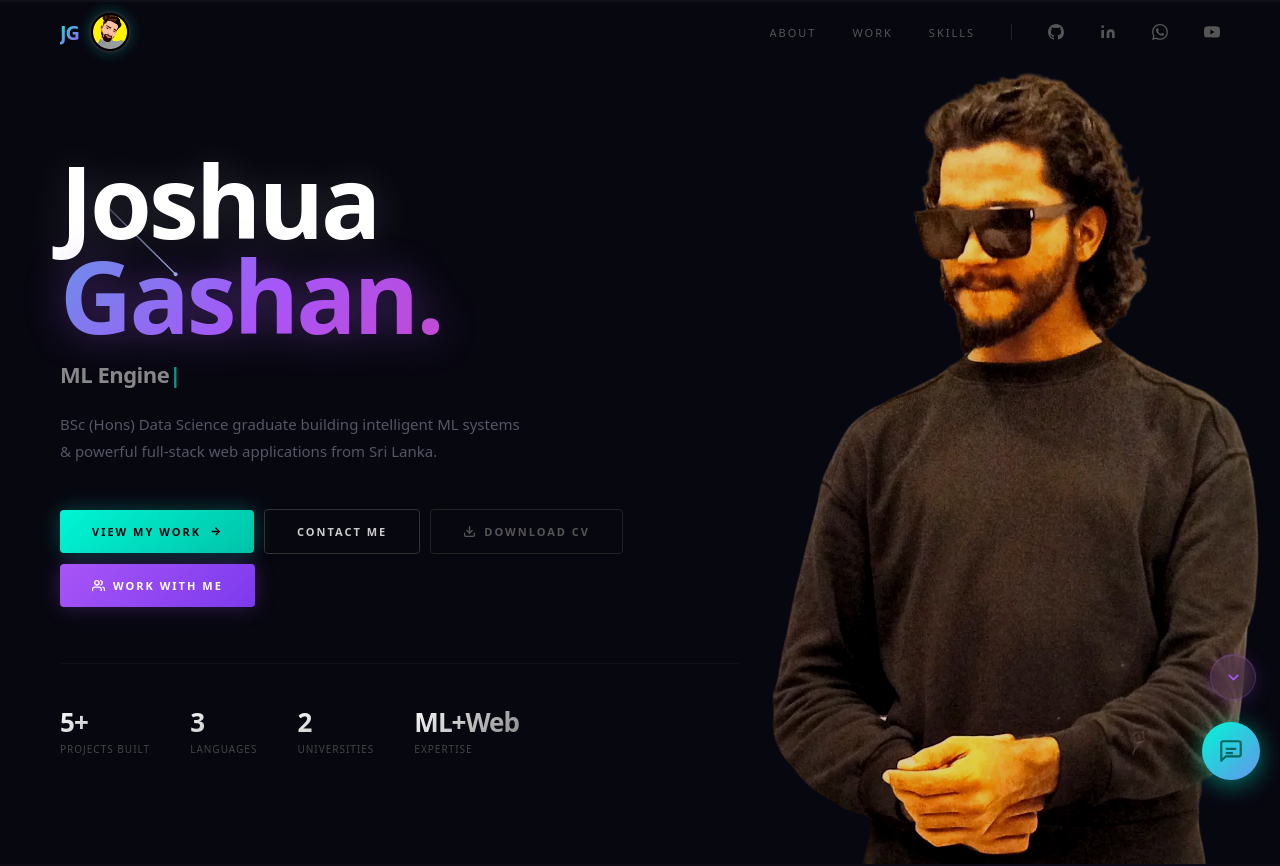
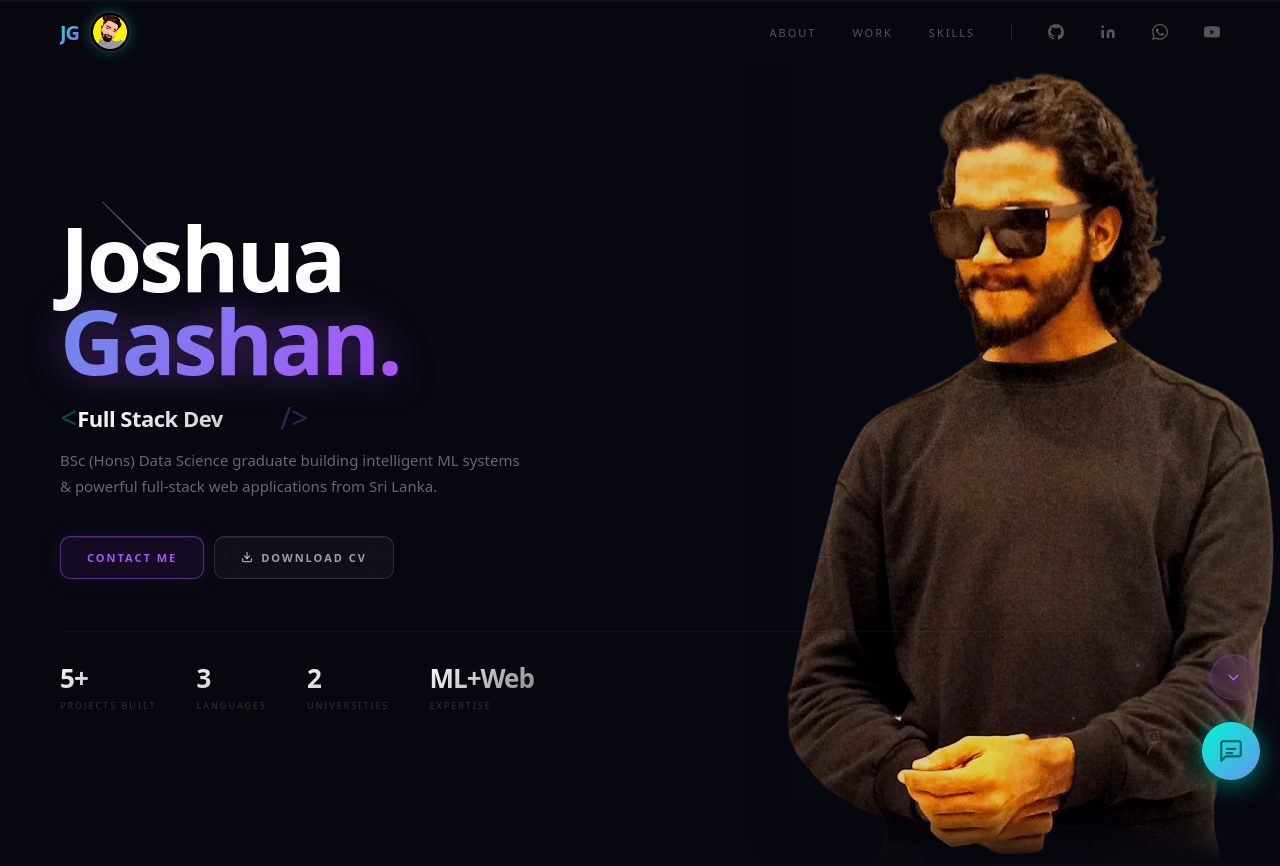
Before and after one commit to JoshuaGashan/Portfolio, a React app: page / in a window 1280 px wide. Shown: the top 866 px of the page. Built offline with nearby package versions, Linux system fonts and the light colour scheme.

Commit message:
Changes in Hero section

```diff
--- a/src/App.jsx
+++ b/src/App.jsx
@@ -1056,17 +1056,17 @@ function Portfolio() {
   const [activeProject, setActiveProject] = useState(null);
   const [hoverChip, setHoverChip] = useState(null);
   const [typed, setTyped] = useState("");
-  const titles = ["Data Scientist.", "ML Engineer.", "Full-Stack Dev.", "Problem Solver."];
+  const titles = ["Data Scientist", "ML Engineer", "Full Stack Dev", "NLP Specialist", "AI Builder", "Problem Solver", "Python Dev", "Big Data Eng"];
   const [titleIdx, setTitleIdx] = useState(0);
   const [charIdx, setCharIdx] = useState(0);
   const [deleting, setDeleting] = useState(false);
 
   useEffect(() => {
     const current = titles[titleIdx];
-    const speed = deleting ? 40 : 80;
+    const speed = deleting ? 30 : 65;
     const t = setTimeout(() => {
       if (!deleting && charIdx < current.length) { setTyped(current.slice(0, charIdx + 1)); setCharIdx(c => c + 1); }
-      else if (!deleting && charIdx === current.length) { setTimeout(() => setDeleting(true), 1800); }
+      else if (!deleting && charIdx === current.length) { setTimeout(() => setDeleting(true), 1400); }
       else if (deleting && charIdx > 0) { setTyped(current.slice(0, charIdx - 1)); setCharIdx(c => c - 1); }
       else { setDeleting(false); setTitleIdx(i => (i + 1) % titles.length); }
     }, speed);
@@ -1238,80 +1238,169 @@ function Portfolio() {
       </nav>
 
             {/* HERO */}
-      <section style={{ minHeight: isMobile ? "100svh" : "100vh", display: "flex", alignItems: "center", position: "relative", overflow: "hidden", padding: `${isMobile ? "40px" : "60px"} ${px_outer} ${isMobile ? "80px" : "80px"}` }}>
-
-
-        {/* ── Shooting stars ── */}
+      <section style={{
+        minHeight: "100svh",
+        position: "relative",
+        overflow: "hidden",
+        display: "flex",
+        flexDirection: "column",
+        justifyContent: isMobile ? "space-between" : "center",
+      }}>
         <ShootingStars />
 
-        {/* ── Content ── */}
-        <div style={{ position:"relative", zIndex:5, maxWidth: isMobile ? "100%" : isTablet ? 500 : 680, width:"100%", paddingTop: 0 }}>
-
-          <h1 style={{ fontSize: isMobile ? "clamp(46px,14vw,70px)" : isTablet ? "clamp(54px,9vw,80px)" : isTV ? "clamp(80px,7vw,130px)" : "clamp(54px,9vw,100px)", fontWeight:900, lineHeight:0.95, letterSpacing:-3, marginBottom:16 }}>
-            <span style={{ display:"block", color:"#fff", textShadow:"0 0 40px rgba(255,255,255,0.15)" }}>Joshua</span>
-            <span style={{ display:"block", background:"linear-gradient(135deg,#00f5d4 0%,#a855f7 50%,#ff2d78 100%)", backgroundSize:"200% auto", WebkitBackgroundClip:"text", WebkitTextFillColor:"transparent", animation:"shimmer 4s linear infinite", filter:"drop-shadow(0 0 20px rgba(168,85,247,0.4))" }}>Gashan.</span>
+        {/* ── Profile image — absolute top-right ── */}
+        <div style={{
+          position: "absolute",
+          top: 0,
+          right: 0,
+          width: isMobile ? "56%" : isTablet ? "46%" : "42%",
+          height: isMobile ? "55%" : "100%",
+          zIndex: 1,
+          pointerEvents: "none",
+        }}>
+          {/* bottom fade */}
+          <div style={{
+            position:"absolute", bottom:0, left:0, right:0,
+            height: isMobile ? "140px" : "60px",
+            background:"linear-gradient(to bottom, transparent, #070710)",
+            zIndex:2,
+          }}/>
+          {/* left fade */}
+          <div style={{
+            position:"absolute", top:0, left:0, bottom:0,
+            width:"50px",
+            background:"linear-gradient(to right, #070710, transparent)",
+            zIndex:2,
+          }}/>
+          <img src={PROFILE_IMG} alt="Joshua Gashan" style={{
+            width:"100%", height:"100%",
+            objectFit:"contain",
+            objectPosition: isMobile ? "top right" : "bottom right",
+            mixBlendMode:"multiply",
+            filter:"contrast(1.05) brightness(1.0)",
+            opacity: isMobile ? 0.85 : 0.88,
+          }}/>
+        </div>
+
+        {/* ── TOP AREA: name + typewriter (overlaps photo) ── */}
+        <div style={{
+          position:"relative", zIndex:5,
+          padding: isMobile
+            ? "90px 22px 0"
+            : isTablet ? "0 40px" : `0 ${px_outer}`,
+          flex: isMobile ? "0 0 auto" : "unset",
+        }}>
+          {/* Name */}
+          <h1 style={{
+            fontSize: isMobile ? "clamp(46px,13vw,64px)" : isTablet ? "clamp(54px,9vw,80px)" : isTV ? "clamp(80px,7vw,130px)" : "clamp(60px,7vw,100px)",
+            fontWeight:900, letterSpacing:-3, lineHeight:0.92,
+            marginBottom: isMobile ? 10 : 16,
+          }}>
+            <span style={{ color:"#fff", display:"block" }}>Joshua</span>
+            <span style={{
+              display:"block",
+              background:"linear-gradient(135deg,#00f5d4 0%,#a855f7 50%,#ff2d78 100%)",
+              backgroundSize:"200% auto",
+              WebkitBackgroundClip:"text", WebkitTextFillColor:"transparent",
+              animation:"shimmer 4s linear infinite",
+              filter:"drop-shadow(0 0 20px rgba(168,85,247,0.4))",
+            }}>Gashan.</span>
           </h1>
 
-          <div style={{ fontSize: isMobile ? 16 : isTV ? 28 : 22, fontWeight:600, color:"#888", marginBottom:16, minHeight: isMobile ? 28 : 36, letterSpacing:-0.5 }}>
-            {typed}<span style={{ animation:"blink 1s infinite", color:"#00f5d4" }}>|</span>
+          {/* Typewriter */}
+          <div style={{ marginBottom:0, minHeight: isMobile ? 34 : 50 }}>
+            <div style={{ display:"inline-flex", alignItems:"center" }}>
+              <span style={{ fontSize: isMobile ? 22 : 30, fontWeight:300, color:"rgba(0,245,212,0.3)" }}>{"<"}</span>
+              <span style={{
+                fontSize: isMobile ? 15 : isTV ? 34 : 22,
+                fontWeight:800, letterSpacing:-0.5,
+                background:"linear-gradient(135deg,#fff,rgba(255,255,255,0.75))",
+                WebkitBackgroundClip:"text", WebkitTextFillColor:"transparent",
+                minWidth: isMobile ? 120 : 200, display:"inline-block",
+              }}>{typed}
+                <span style={{
+                  display:"inline-block", width:2,
+                  height: isMobile ? 15 : 22,
+                  background:"#00f5d4", marginLeft:2, verticalAlign:"middle",
+                  borderRadius:2, animation:"blink 0.85s step-end infinite",
+                  boxShadow:"0 0 8px #00f5d4", WebkitTextFillColor:"initial",
+                }}/>
+              </span>
+              <span style={{ fontSize: isMobile ? 22 : 30, fontWeight:300, color:"rgba(168,85,247,0.3)", marginLeft:3 }}>{" />"}</span>
+            </div>
           </div>
-
-          <p style={{ fontSize: isMobile ? 14 : isTV ? 18 : 15, color:"#556", maxWidth:460, lineHeight:1.8, marginBottom: isMobile ? 32 : 44 }}>
-            BSc (Hons) Data Science graduate building intelligent ML systems & powerful full-stack web applications from Sri Lanka.
+        </div>
+
+        {/* ── BOTTOM AREA: bio + buttons + stats ── */}
+        <div style={{
+          position:"relative", zIndex:5,
+          padding: isMobile
+            ? "0 22px 20px"
+            : isTablet ? "0 40px" : `0 ${px_outer}`,
+          flex: isMobile ? "0 0 auto" : "unset",
+          marginTop: isMobile ? "auto" : 0, transform: isMobile ? "translateY(-120px)" : "none",
+          paddingTop: isMobile ? 0 : 0,
+        }}>
+          {/* Bio */}
+          <p style={{
+            fontSize: isMobile ? 13 : isTV ? 18 : 15,
+            color:"#667", lineHeight:1.75,
+            maxWidth: isMobile ? "80%" : isTablet ? 380 : 460,
+            marginBottom: isMobile ? 20 : 36,
+          }}>
+            BSc (Hons) Data Science graduate building intelligent ML systems &amp; powerful full-stack web applications from Sri Lanka.
           </p>
 
-          <div style={{ display:"flex", gap:10, flexWrap:"wrap", alignItems:"center", flexDirection: isMobile ? "column" : "row" }}>
-            <a href="#work" className="glow-btn" style={{ padding: isMobile ? "13px 24px" : "14px 32px", background:"linear-gradient(135deg,#00f5d4,#00c4a9)", color:"#070710", fontWeight:700, fontSize:11, letterSpacing:2, textTransform:"uppercase", borderRadius:4, display:"inline-flex", alignItems:"center", gap:8, transition:"all 0.3s", boxShadow:"0 0 20px #00f5d444", width: isMobile ? "100%" : "auto", justifyContent:"center" }}>
-              View My Work <svg width="13" height="13" viewBox="0 0 24 24" fill="none" stroke="currentColor" strokeWidth="2.5"><path d="M5 12h14M12 5l7 7-7 7"/></svg>
+          {/* Buttons */}
+          <style>{`.cta-btn{text-decoration:none;display:inline-flex;align-items:center;justify-content:center;gap:8px;font-weight:700;font-size:11px;letter-spacing:2px;text-transform:uppercase;border-radius:10px;transition:all 0.3s cubic-bezier(0.34,1.56,0.64,1);cursor:pointer;}.cta-btn:hover{transform:translateY(-2px);}`}</style>
+          <div style={{
+            display:"flex", gap:10,
+            flexDirection: isMobile ? "column" : "row",
+            marginBottom: isMobile ? 28 : 52,
+            maxWidth: isMobile ? "100%" : "auto",
+          }}>
+            <a href="mailto:Joshuagashan@gmail.com" className="cta-btn" style={{
+              padding:"13px 26px",
+              background:"rgba(168,85,247,0.08)", color:"#a855f7",
+              border:"1px solid rgba(168,85,247,0.45)", backdropFilter:"blur(12px)",
+              boxShadow:"0 0 20px rgba(168,85,247,0.12), inset 0 1px 0 rgba(168,85,247,0.2)",
+            }}
+              onMouseEnter={e=>{e.currentTarget.style.boxShadow="0 0 32px rgba(168,85,247,0.3)";e.currentTarget.style.borderColor="rgba(168,85,247,0.85)";e.currentTarget.style.background="rgba(168,85,247,0.15)";}}
+              onMouseLeave={e=>{e.currentTarget.style.boxShadow="0 0 20px rgba(168,85,247,0.12)";e.currentTarget.style.borderColor="rgba(168,85,247,0.45)";e.currentTarget.style.background="rgba(168,85,247,0.08)";}}>
+              Contact Me
             </a>
-            <a href="mailto:Joshuagashan@gmail.com" className="outline-btn" style={{ padding: isMobile ? "13px 24px" : "14px 32px", background:"transparent", color:"#ccc", border:"1px solid #333", fontWeight:600, fontSize:11, letterSpacing:2, textTransform:"uppercase", borderRadius:4, display:"inline-block", transition:"all 0.3s", width: isMobile ? "100%" : "auto", textAlign:"center" }}>Contact Me</a>
-            <a href={CV_PDF} download="Joshua_Gashan_CV.pdf" className="cv-btn" style={{ padding: isMobile ? "13px 24px" : "14px 32px", background:"transparent", color:"#555", border:"1px solid #222", fontWeight:600, fontSize:11, letterSpacing:2, textTransform:"uppercase", borderRadius:4, display:"inline-flex", alignItems:"center", gap:8, transition:"all 0.3s", width: isMobile ? "100%" : "auto", justifyContent:"center" }}>
-              <svg width="13" height="13" viewBox="0 0 24 24" fill="none" stroke="currentColor" strokeWidth="2.5" strokeLinecap="round" strokeLinejoin="round"><path d="M21 15v4a2 2 0 0 1-2 2H5a2 2 0 0 1-2-2v-4"/><polyline points="7 10 12 15 17 10"/><line x1="12" y1="15" x2="12" y2="3"/></svg>
+            <a href={CV_PDF} download="Joshua_Gashan_CV.pdf" className="cta-btn" style={{
+              padding:"13px 26px",
+              background:"rgba(255,255,255,0.04)", color:"rgba(255,255,255,0.6)",
+              border:"1px solid rgba(255,255,255,0.12)", backdropFilter:"blur(12px)",
+              boxShadow:"inset 0 1px 0 rgba(255,255,255,0.08)",
+            }}
+              onMouseEnter={e=>{e.currentTarget.style.color="#fff";e.currentTarget.style.borderColor="rgba(255,255,255,0.3)";e.currentTarget.style.background="rgba(255,255,255,0.08)";}}
+              onMouseLeave={e=>{e.currentTarget.style.color="rgba(255,255,255,0.6)";e.currentTarget.style.borderColor="rgba(255,255,255,0.12)";e.currentTarget.style.background="rgba(255,255,255,0.04)";}}>
+              <svg width="12" height="12" viewBox="0 0 24 24" fill="none" stroke="currentColor" strokeWidth="2.5" strokeLinecap="round" strokeLinejoin="round"><path d="M21 15v4a2 2 0 0 1-2 2H5a2 2 0 0 1-2-2v-4"/><polyline points="7 10 12 15 17 10"/><line x1="12" y1="15" x2="12" y2="3"/></svg>
               Download CV
             </a>
-            <a href="https://client-portal" className="glow-btn" style={{ padding: isMobile ? "13px 24px" : "14px 32px", background:"linear-gradient(135deg,#a855f7,#7c3aed)", color:"#fff", border:"none", fontWeight:700, fontSize:11, letterSpacing:2, textTransform:"uppercase", borderRadius:4, display:"inline-flex", alignItems:"center", gap:8, transition:"all 0.3s", width: isMobile ? "100%" : "auto", justifyContent:"center", boxShadow:"0 0 20px #a855f744" }}>
-              <svg width="13" height="13" viewBox="0 0 24 24" fill="none" stroke="currentColor" strokeWidth="2.5" strokeLinecap="round" strokeLinejoin="round"><path d="M17 21v-2a4 4 0 0 0-4-4H5a4 4 0 0 0-4 4v2"/><circle cx="9" cy="7" r="4"/><path d="M23 21v-2a4 4 0 0 0-3-3.87"/><path d="M16 3.13a4 4 0 0 1 0 7.75"/></svg>
-              Work With Me
-            </a>
           </div>
 
-          <div style={{ display:"flex", gap: isMobile ? 20 : 40, marginTop: isMobile ? 40 : 56, paddingTop: isMobile ? 28 : 40, borderTop:"1px solid #ffffff08", flexWrap:"wrap" }}>
-            {[{end:5,suffix:"+",label:"Projects Built"},{end:3,suffix:"",label:"Languages"},{end:2,suffix:"",label:"Universities"},{text:"ML+Web",label:"Expertise"}].map(s => (
+          {/* Stats */}
+          <div style={{
+            display:"flex", gap: isMobile ? 24 : 40,
+            paddingTop: isMobile ? 20 : 28,
+            borderTop:"1px solid #ffffff08",
+            flexWrap:"wrap",
+          }}>
+            {[{end:5,suffix:"+",label:"Projects Built"},{end:3,suffix:"",label:"Languages"},{end:2,suffix:"",label:"Universities"},{text:"ML+Web",label:"Expertise"}].map(s=>(
               <div key={s.label}>
                 <div style={{ fontSize: isMobile ? 20 : isTV ? 32 : 26, fontWeight:900, letterSpacing:-1, background:"linear-gradient(135deg,#fff,#888)", WebkitBackgroundClip:"text", WebkitTextFillColor:"transparent" }}>
-                  {s.end !== undefined ? <CountUp end={s.end} suffix={s.suffix} duration={1800} /> : s.text}
+                  {s.end !== undefined ? <CountUp end={s.end} suffix={s.suffix} duration={1800}/> : s.text}
                 </div>
-                <div style={{ fontSize:10, color:"#444", letterSpacing:1, textTransform:"uppercase", marginTop:2 }}>{s.label}</div>
+                <div style={{ fontSize:9, letterSpacing:2, textTransform:"uppercase", color:"#333", marginTop:3 }}>{s.label}</div>
               </div>
             ))}
           </div>
         </div>
 
-        {/* ── Profile Image — fully responsive ── */}
-        <div style={{
-          position: "absolute",
-          right: 0,
-          top: 0,
-          width: isMobile ? "50%" : isTablet ? "45%" : "42%",
-          height: isMobile ? "280px" : "100%",
-          zIndex: 1,
-          pointerEvents: "none",
-          opacity: isMobile ? 0.75 : 0.88,
-        }}>
-
-          <img src={PROFILE_IMG} alt="Joshua Gashan" style={{
-            width: "100%",
-            height: "100%",
-            objectFit: "contain",
-            objectPosition: isMobile ? "top center" : "bottom center",
-            mixBlendMode: "multiply",
-            filter: "contrast(1.05) brightness(1.0)",
-          }} />
-        </div>
-
-        {/* ── Floating Tech Tags ── */}
-        <FloatingTags isMobile={isMobile} />
-
+        <FloatingTags isMobile={isMobile}/>
       </section>
       {/* ABOUT */}
       <section id="about" style={{ padding: `${section_py} ${px_outer}`, position: "relative", overflow: "hidden", borderTop: "1px solid #ffffff06" }}>
```
